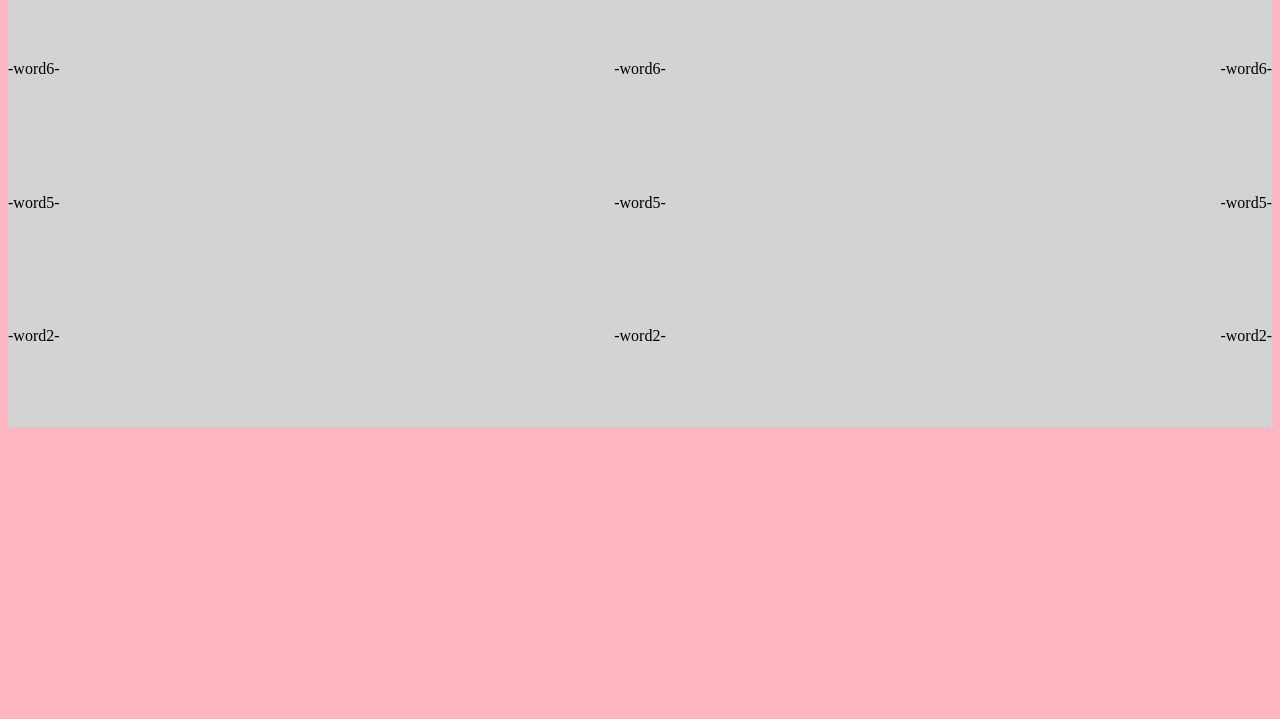
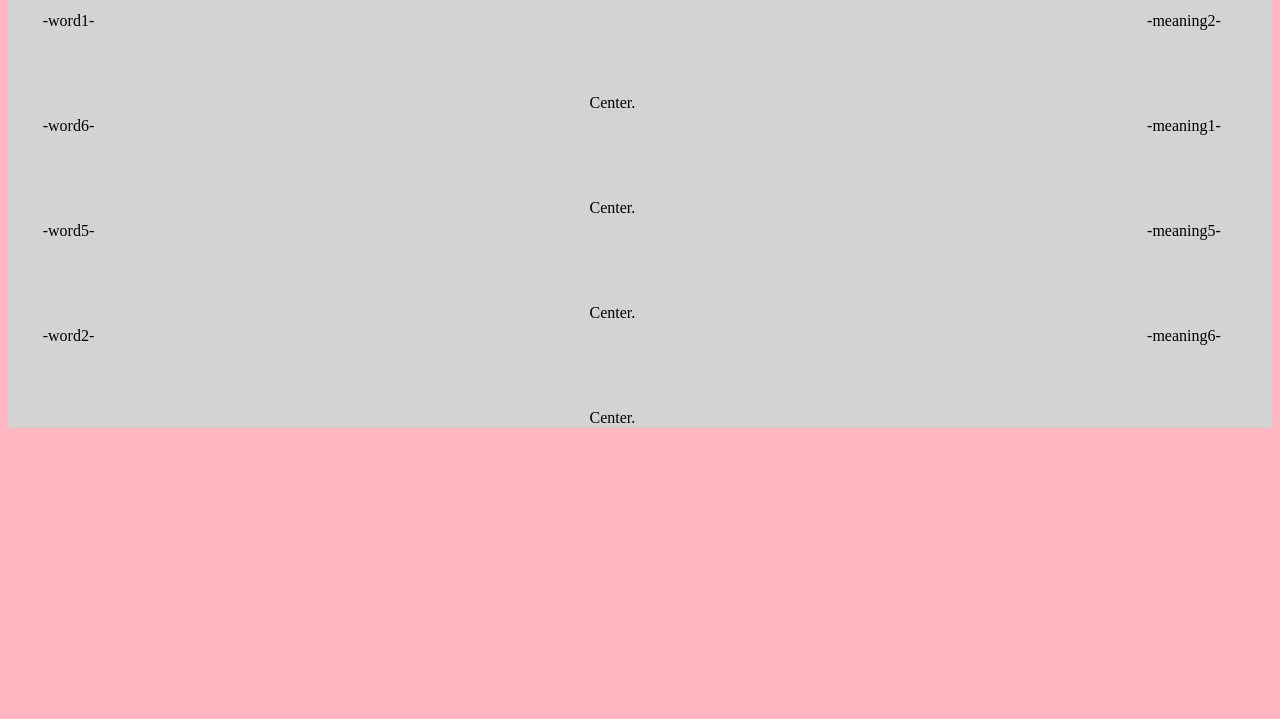
Before and after one commit to lars-sanhudo/VocabularyGame, a React app in the folder lars-app/: page / in a window 1280 px wide. Shown: the part 81-800 px from the top of the page. Built offline with nearby package versions, Linux system fonts and the light colour scheme.

Commit message:
Organizing the answer component.

```diff
--- a/lars-app/src/ColumnComponent.js
+++ b/lars-app/src/ColumnComponent.js
@@ -1,42 +1,41 @@
 import ItemComponent from "./ItemComponent";
 import dadosArray from "./DadosArray";
+import dados from "./DadosArray";
 
 
 
 let indexPosition = RandomPosition();
+
 
 function RandomPosition() {
 
     let i = 0;
     let indexControl = [[0,0],[0,0],[0,0],[0,0]];
     let ok = false;
-    //console.log("Entrei aqui");
-    console.log("///////////////////////////////////////");
+
 
     while(i < indexControl.length) {
 
-        console.log("Entrei aqui");
-        //console.log(indexControl.length);
+
 
         let randomPosition = Math.floor(Math.random()*dadosArray.length);
-        console.log("Random Position:" + randomPosition);
+
 
         if(dadosArray[randomPosition][2] === 0){
             dadosArray[randomPosition][2] = 1;
             indexControl[i][0] = randomPosition;
 
-            console.log("Random Position: " + indexControl[i][0]);
+
 
             //console.log("indexControl: "+indexControl);
             while(ok === false){
                 let randomNumber = Math.floor(Math.random()*indexControl.length);
-                console.log("RandomNumber: " + randomNumber);
+
                 //console.log(randomNumber);
                 if(indexControl[randomNumber][1] === 0){
                     indexControl[randomNumber][1] = indexControl[i][0];
                     ok = true;
-                    //console.log("Entrei aqui");
-                    //console.log(indexControl);
+
                     i++;
                 }
 
@@ -49,44 +48,42 @@ function RandomPosition() {
 
 
 
-        //console.log(indexControl);
+
 
     }
 
     return (indexControl);
 }
 
-
-
-console.log(indexPosition);
-console.log(dadosArray);
+for(let k = 0; k< dadosArray.length; k++){
+    dadosArray[k][2] = 0;
+}
 
 
 
+function ColumnComponent(props){
 
 
-function ColumnComponent(){
-
-    //var [] = numbers;
 
     return(
         <>
         <div className="columnClass">
+            <h1>{props.head}</h1>
         <ItemComponent
-        content = {dadosArray[indexPosition[0][0]][0]}
+        content = {dadosArray[indexPosition[0][props.columnPosition]][props.columnPosition]}
         position = "1"
 
         />
         <ItemComponent
-        content = {dadosArray[indexPosition[1][0]][0]}
+        content = {dadosArray[indexPosition[1][props.columnPosition]][props.columnPosition]}
         position = "2"
         />
         <ItemComponent
-        content = {dadosArray[indexPosition[2][0]][0]}
+        content = {dadosArray[indexPosition[2][props.columnPosition]][props.columnPosition]}
         position = "3"
         />
         <ItemComponent
-        content = {dadosArray[indexPosition[3][0]][0]}
+        content = {dadosArray[indexPosition[3][props.columnPosition]][props.columnPosition]}
         position = "4"
         />
         </div>
@@ -95,9 +92,4 @@ function ColumnComponent(){
 }
 
 
-
-
-
-
-
 export default ColumnComponent;
--- /dev/null
+++ b/lars-app/src/ColumnComponentCenter.js
@@ -0,0 +1,16 @@
+
+function ColumnComponentCenter() {
+    return (
+       <>
+       <div className="ComponentCenterClass">
+            <h1>ANSWER</h1>
+            <div>Center.</div>
+            <div>Center.</div>
+            <div>Center.</div>
+            <div>Center.</div>
+        </div>
+       </>
+    );
+}
+
+export default ColumnComponentCenter;
--- a/lars-app/src/ItemComponent.js
+++ b/lars-app/src/ItemComponent.js
@@ -5,7 +5,11 @@ function ItemComponent(props) {
 
 
     return(
-        <div className="itemClass">-{props.content}-</div>
+        <div className="itemClass"
+        onClick={
+            () => {alert("Hello, I'm a testing.")}
+        }
+        >-{props.content}-</div>
     );
 
 
--- a/lars-app/src/index.css
+++ b/lars-app/src/index.css
@@ -15,6 +15,7 @@ body {
   display: flex;
   flex-direction: column;
   justify-content: space-between;
+  align-items: center;
 
 
 
@@ -26,3 +27,10 @@ body {
 
 
 }
+
+.ComponentCenterClass {
+  display: flex;
+  flex-direction: column;
+  justify-content: space-between;
+  align-items: center;
+}
--- a/lars-app/src/index.js
+++ b/lars-app/src/index.js
@@ -3,13 +3,20 @@ import ReactDOM from 'react-dom/client';
 import './index.css';
 import reportWebVitals from './reportWebVitals';
 import ColumnComponent from './ColumnComponent';
+import ColumnComponentCenter from './ColumnComponentCenter';
 
 const root = ReactDOM.createRoot(document.getElementById('root'));
 root.render(
   <React.StrictMode>
-    <ColumnComponent/>
-    <ColumnComponent/>
-    <ColumnComponent/>
+    <ColumnComponent
+    columnPosition = {0}
+    head = "WORDS"
+    />
+    <ColumnComponentCenter/>
+    <ColumnComponent
+    columnPosition = {1}
+    head = "MEANINGS"
+    />
   </React.StrictMode>
 );
 
```
